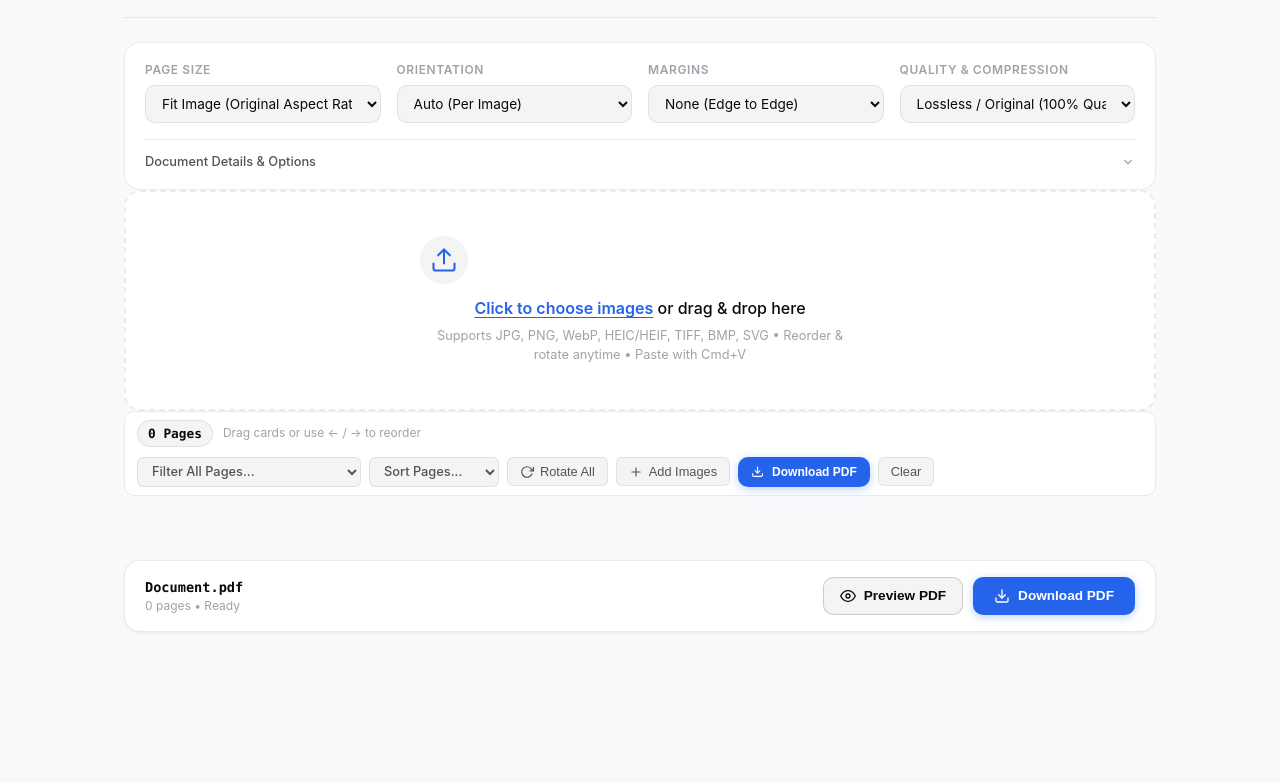
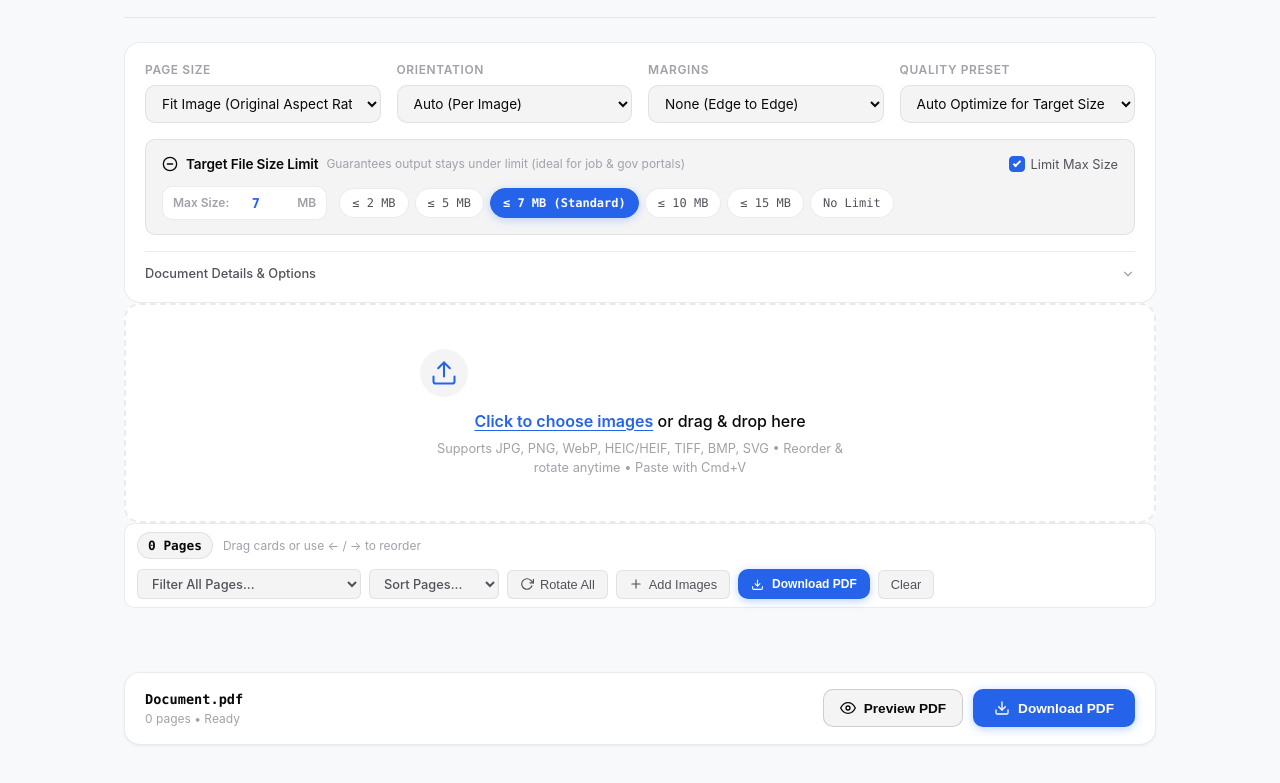
Before and after one commit to gaurav-budhwani/imagesTOpdf, a plain HTML site: page docs/index.html in a window 1280 px wide. Shown: the part 71-854 px from the top of the page. Before the commit the page ends 800 px from the top, so only its background shows below. Drawn offline with Linux system fonts and the light colour scheme.

Commit message:
Update document settings with target file size control panel

```diff
--- a/docs/index.html
+++ b/docs/index.html
@@ -92,14 +92,50 @@
 
           <!-- Compression Preset -->
           <div class="setting-item">
-            <label class="setting-label" for="compressionSelect">Quality & Compression</label>
+            <label class="setting-label" for="compressionSelect">Quality Preset</label>
             <select id="compressionSelect" class="minimal-select">
-              <option value="lossless" selected>Lossless / Original (100% Quality)</option>
+              <option value="auto" selected>Auto Optimize for Target Size</option>
+              <option value="lossless">Lossless / Original (100% Quality)</option>
               <option value="high">High Quality (85% JPEG)</option>
               <option value="balanced">Balanced (72% JPEG)</option>
               <option value="compact">Compact / Small Size (55% JPEG)</option>
-              <option value="custom">Custom Quality & Resolution...</option>
+              <option value="custom">Custom Quality &amp; Resolution...</option>
             </select>
+          </div>
+        </div>
+
+        <!-- Target File Size Control (Keeps PDF strictly under specified MB, ≤ 7 MB by default) -->
+        <div class="target-size-bar" id="targetSizeBar">
+          <div class="target-size-header">
+            <div class="target-title-group">
+              <svg viewBox="0 0 24 24" width="16" height="16" fill="none" stroke="currentColor" stroke-width="2" stroke-linecap="round" stroke-linejoin="round">
+                <circle cx="12" cy="12" r="10"></circle>
+                <line x1="8" y1="12" x2="16" y2="12"></line>
+              </svg>
+              <span class="target-title">Target File Size Limit</span>
+              <span class="target-hint">Guarantees output stays under limit (ideal for job &amp; gov portals)</span>
+            </div>
+            <label class="toggle-switch-label">
+              <input type="checkbox" id="targetSizeToggle" class="minimal-checkbox" checked>
+              <span>Limit Max Size</span>
+            </label>
+          </div>
+
+          <div class="target-size-controls" id="targetSizeControls">
+            <div class="target-input-box">
+              <span class="target-input-prefix">Max Size:</span>
+              <input type="number" id="targetSizeInput" class="minimal-input target-num-input" min="0.2" max="100" step="0.5" value="7">
+              <span class="target-input-suffix">MB</span>
+            </div>
+
+            <div class="target-preset-chips" id="targetPresetChips">
+              <button type="button" class="preset-chip" data-size="2">≤ 2 MB</button>
+              <button type="button" class="preset-chip" data-size="5">≤ 5 MB</button>
+              <button type="button" class="preset-chip active" data-size="7">≤ 7 MB (Standard)</button>
+              <button type="button" class="preset-chip" data-size="10">≤ 10 MB</button>
+              <button type="button" class="preset-chip" data-size="15">≤ 15 MB</button>
+              <button type="button" class="preset-chip" data-size="0">No Limit</button>
+            </div>
           </div>
         </div>
 
```
Also changed, not shown: web/index.html (+39 -3 lines).
